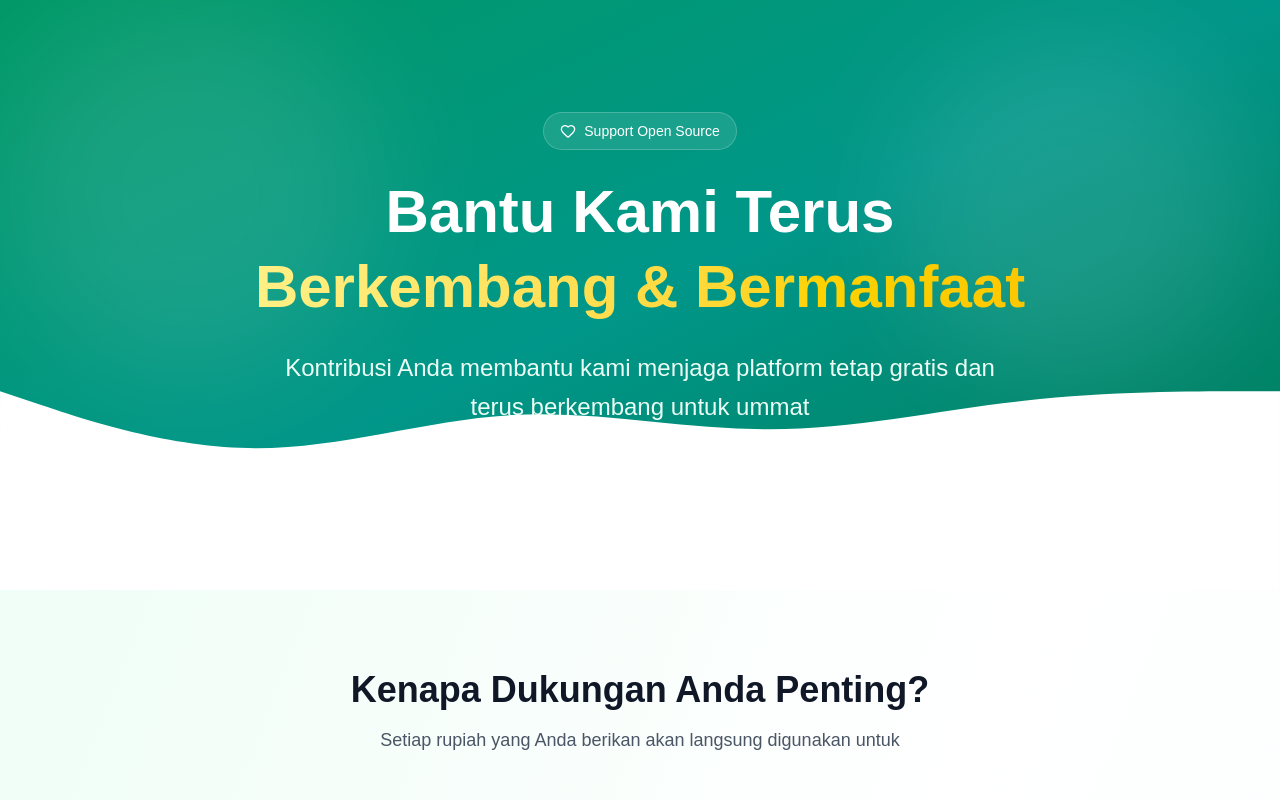
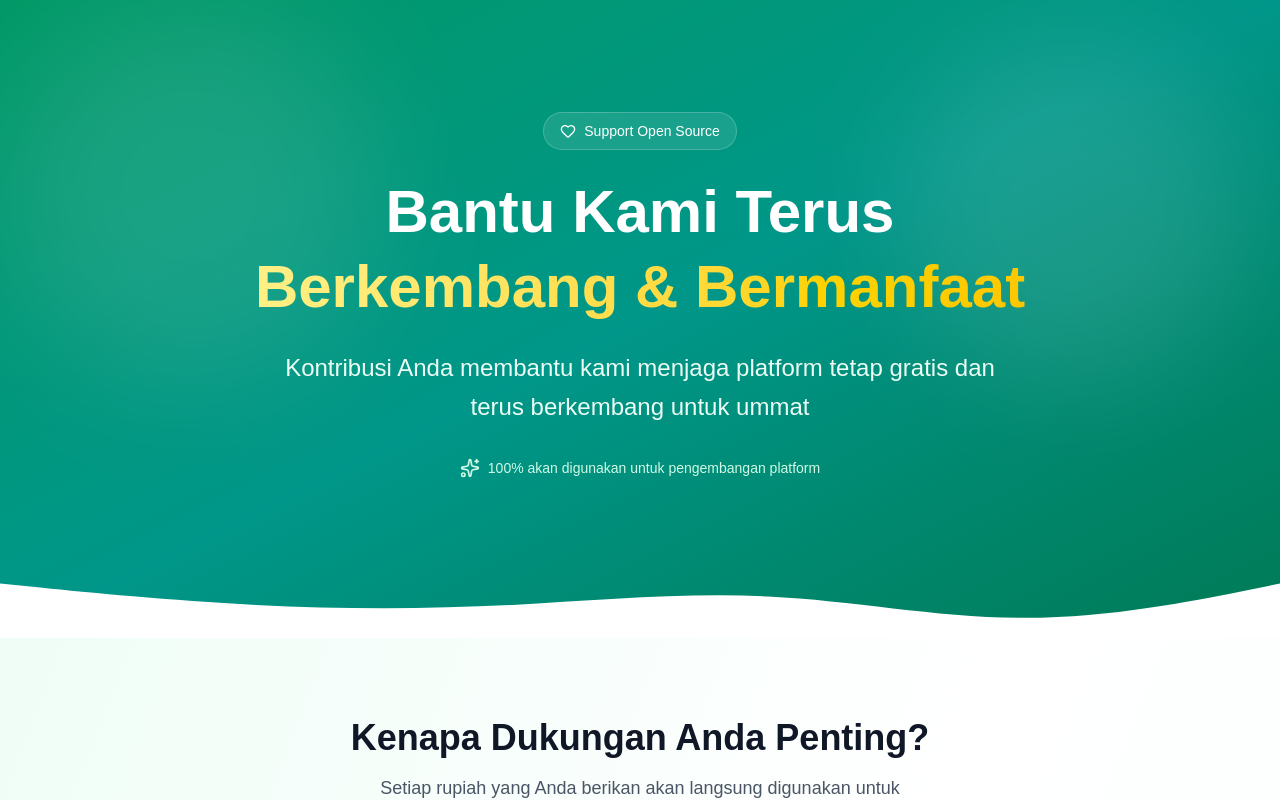
Before and after one commit to hmad28/sahabat-ilmu, a Next.js app: page /support in a window 1280 px wide. Shown: the top 800 px of the page. Built offline with nearby package versions, Linux system fonts and the light colour scheme.

Commit message:
update about & support page

```diff
--- a/app/about/page.tsx
+++ b/app/about/page.tsx
@@ -347,7 +347,7 @@ const { data: session } = useSession();
               </div>
               <div className="flex-1">
                 <h3 className="text-2xl md:text-3xl font-bold text-amber-900 mb-4">
-                  ⚠️ Catatan Penting untuk Pengguna
+                  Catatan Penting untuk Pengguna
                 </h3>
                 <div className="space-y-4 text-amber-900">
                   <p className="leading-relaxed text-lg">
@@ -374,7 +374,7 @@ const { data: session } = useSession();
                   <p className="leading-relaxed font-medium bg-gradient-to-r from-emerald-700 to-teal-700 text-transparent bg-clip-text">
                     Platform ini hanya alat bantu untuk mempermudah, bukan
                     pengganti pembelajaran yang sebenarnya. Tetap kritis dan
-                    selalu verifikasi dengan ulama atau ustadz terpercaya! 📚🤲
+                    selalu verifikasi dengan ulama atau ustadz terpercaya!
                   </p>
                 </div>
               </div>
@@ -466,7 +466,7 @@ const { data: session } = useSession();
               <span className="font-bold">Mohon dimaklumi:</span> Karena ini
               proyek open-source dan masih dalam tahap pengembangan aktif,
               terkadang AI-nya mungkin error atau kena limit. Kami terus
-              melakukan iterasi dan improvement! 🚀
+              melakukan iterasi dan improvement!
             </p>
           </div>
 
@@ -526,7 +526,7 @@ const { data: session } = useSession();
             perkembangan platform ini. Jangan ragu untuk berbagi pendapat Anda.
           </p>
           <p className="text-2xl font-bold text-emerald-700">
-            Jazakumullah Khairan Katsiran! ✨🤲
+            Jazakumullah Khairan Katsiran!
           </p>
         </div>
       </div>
@@ -539,7 +539,7 @@ const { data: session } = useSession();
           Support Kami
         </Link>
         <div className="border-l ml-4 pl-4 text-xs md:text-2xl font-bold text-emerald-700">
-          Jazakumullah Khairan Katsiran! ✨🤲
+          Jazakumullah Khairan Katsiran!
         </div>
       </div>
 
--- a/app/support/page.tsx
+++ b/app/support/page.tsx
@@ -117,13 +117,11 @@ export default function SupportPage() {
           <div className="absolute top-0 left-0 w-96 h-96 bg-white rounded-full mix-blend-overlay filter blur-3xl animate-blob"></div>
           <div className="absolute top-0 right-0 w-96 h-96 bg-white rounded-full mix-blend-overlay filter blur-3xl animate-blob animation-delay-2000"></div>
         </div>
-
         <div className="relative max-w-6xl mx-auto px-4 py-20 md:py-28 text-center">
           <div className="inline-flex items-center gap-2 bg-white/10 backdrop-blur-sm px-4 py-2 rounded-full mb-6 border border-white/20">
             <Heart className="w-4 h-4 animate-pulse" />
             <span className="text-sm font-medium">Support Open Source</span>
           </div>
-
           <h1 className="text-4xl md:text-6xl font-bold mb-6 leading-tight">
             Bantu Kami Terus
             <br />
@@ -131,30 +129,28 @@ export default function SupportPage() {
               Berkembang & Bermanfaat
             </span>
           </h1>
-
           <p className="text-xl md:text-2xl text-emerald-50 mb-8 max-w-3xl mx-auto leading-relaxed">
             Kontribusi Anda membantu kami menjaga platform tetap gratis dan
             terus berkembang untuk ummat
           </p>
-
-          <div className="flex items-center justify-center gap-2 text-emerald-100">
+          <div className="flex items-center justify-center gap-2 text-emerald-100 mb-12">
             <Sparkles className="w-5 h-5" />
             <span className="text-sm">
               100% akan digunakan untuk pengembangan platform
             </span>
           </div>
         </div>
-
-        <div className="absolute bottom-0 left-0 right-0">
+        <div className="absolute bottom-0 left-0 right-0 h-20">
           <svg
             xmlns="http://www.w3.org/2000/svg"
-            viewBox="0 0 1440 320"
-            className="w-full"
+            viewBox="0 0 1440 100"
+            className="w-full h-full"
+            preserveAspectRatio="none"
           >
             <path
               fill="#ffffff"
               fillOpacity="1"
-              d="M0,96L48,112C96,128,192,160,288,160C384,160,480,128,576,122.7C672,117,768,139,864,138.7C960,139,1056,117,1152,106.7C1248,96,1344,96,1392,96L1440,96L1440,320L1392,320C1344,320,1248,320,1152,320C1056,320,960,320,864,320C768,320,672,320,576,320C480,320,384,320,288,320C192,320,96,320,48,320L0,320Z"
+              d="M0,32L48,37.3C96,43,192,53,288,58.7C384,64,480,64,576,58.7C672,53,768,43,864,48C960,53,1056,75,1152,74.7C1248,75,1344,53,1392,42.7L1440,32L1440,100L1392,100C1344,100,1248,100,1152,100C1056,100,960,100,864,100C768,100,672,100,576,100C480,100,384,100,288,100C192,100,96,100,48,100L0,100Z"
             ></path>
           </svg>
         </div>
```
